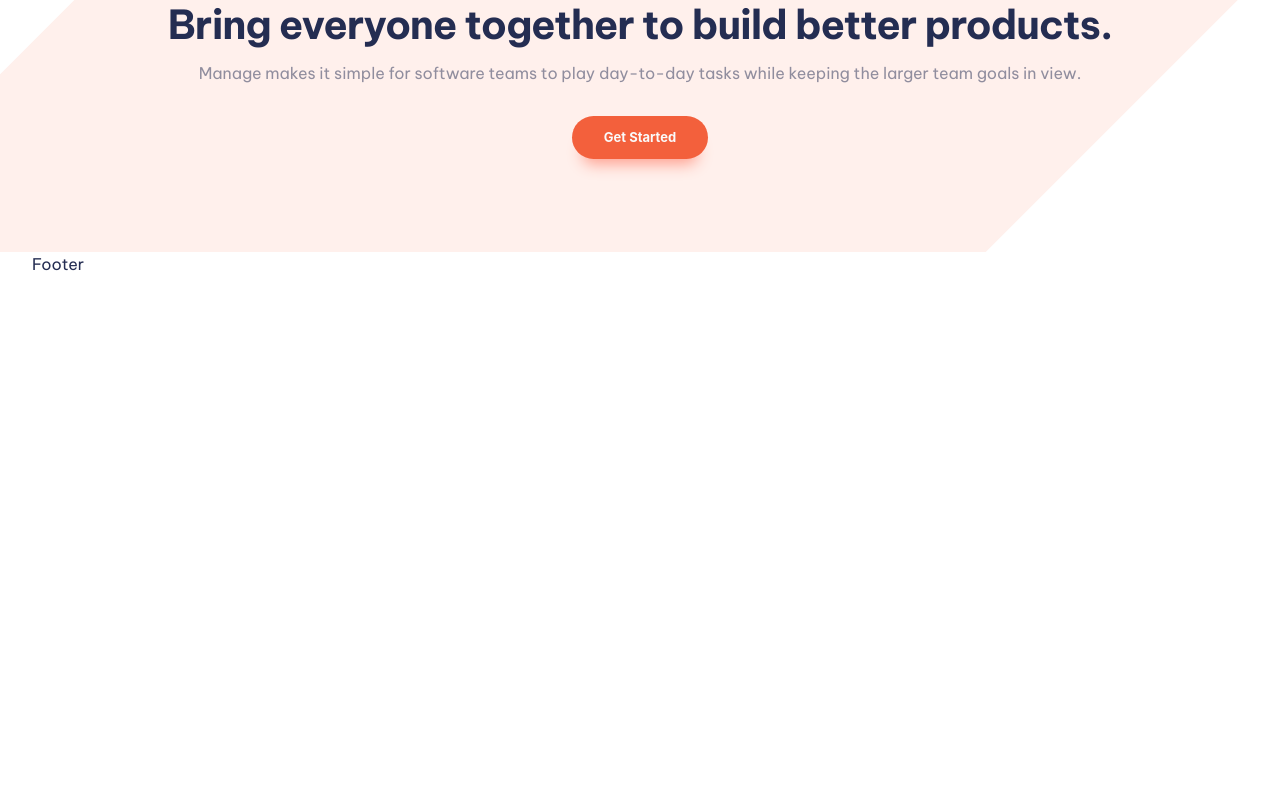
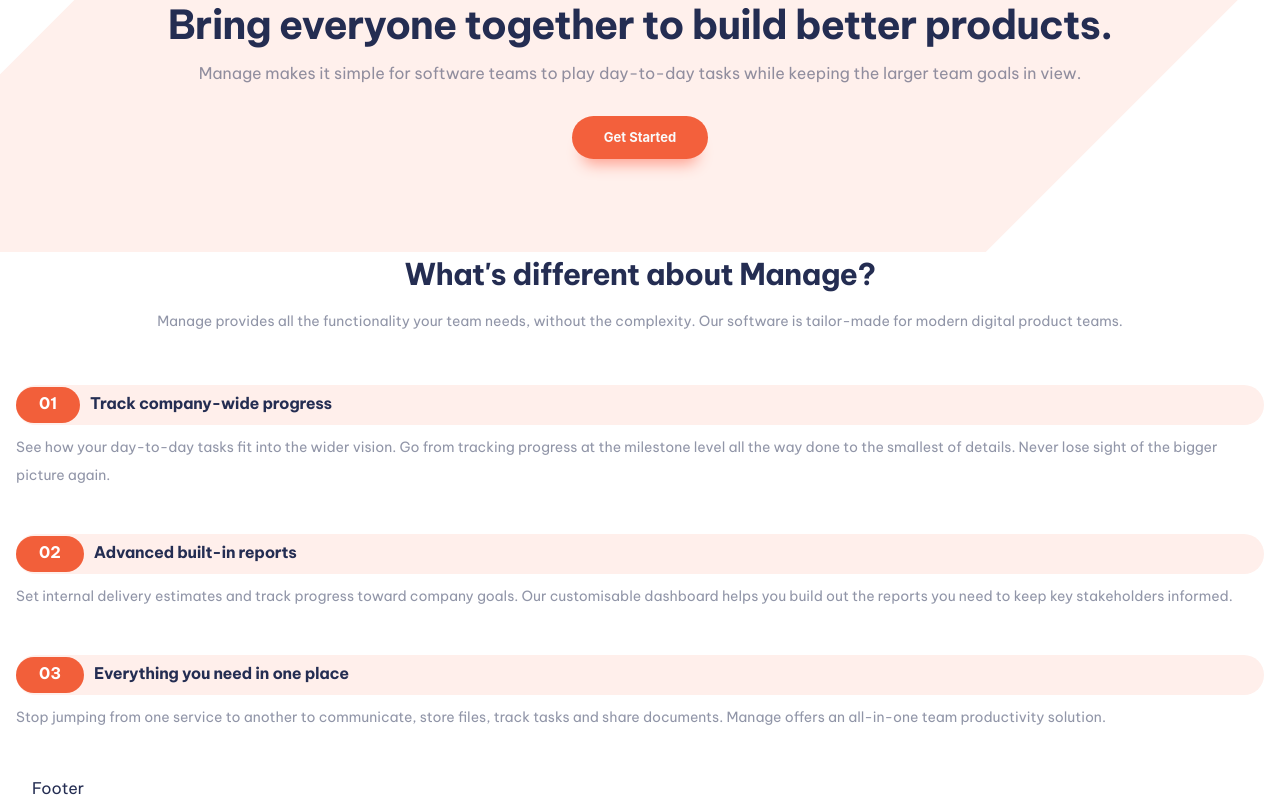
Before and after one commit to kpav33/manage-landing-page, a Next.js app: page / in a window 1280 px wide. Shown: the part 634-1434 px from the top of the page. Before the commit the page ends 910 px from the top, so only its background shows below. Built offline with nearby package versions, Linux system fonts and the light colour scheme.

Commit message:
Add reasons section

```diff
--- /dev/null
+++ b/components/ReasonsSection/ReasonsSection.module.css
@@ -0,0 +1,54 @@
+.container {
+    padding: 0px 16px;
+}
+
+.heading {
+    font-weight: 800;
+    font-size: 30px;
+    line-height: 45px;
+    letter-spacing: -0.62px;
+    text-align: center;
+    color: var(--primaryBlue);
+    padding: 0px 20px;
+}
+
+.reasonsContainer {
+    margin-bottom: 45px;
+}
+
+.text {
+    padding: 10px 10px 50px 10px;
+    font-weight: 400;
+    font-size: 14px;
+    line-height: 28px;
+    text-align: center;
+    opacity: 0.5;
+}
+
+.reasonsTitle {
+    background-color: var(--paleRed);
+    font-weight: 700;
+    font-size: 16px;
+    line-height: 24px;
+    letter-spacing: -0.3px;
+    padding: 6px 0px 10px 0px;
+    border-radius: 39px;
+
+}
+
+.reasonsTitle span {
+    padding: 6px 23px 10px 23px;
+    background-color: var(--primaryRed);
+    border-radius: 39px;
+    color: #FFF;
+    margin-right: 10px;
+    letter-spacing: 0px;
+}
+
+.reasonsText {
+    font-weight: 400;
+    font-size: 14px;
+    line-height: 28px;
+    opacity: 0.5;
+    margin-top: 8px;
+}
--- /dev/null
+++ b/components/ReasonsSection/index.js
@@ -0,0 +1,50 @@
+import React from "react";
+
+import styles from "./ReasonsSection.module.css";
+
+export default function ReasonsSection() {
+  return (
+    <section className={styles.container}>
+      <div>
+        <h2 className={styles.heading}>What&apos;s different about Manage?</h2>
+        <p className={styles.text}>
+          Manage provides all the functionality your team needs, without the
+          complexity. Our software is tailor-made for modern digital product
+          teams.
+        </p>
+      </div>
+      <div>
+        <div className={styles.reasonsContainer}>
+          <div className={styles.reasonsTitle}>
+            <span>01</span>Track company-wide progress
+          </div>
+          <p className={styles.reasonsText}>
+            See how your day-to-day tasks fit into the wider vision. Go from
+            tracking progress at the milestone level all the way done to the
+            smallest of details. Never lose sight of the bigger picture again.
+          </p>
+        </div>
+        <div className={styles.reasonsContainer}>
+          <div className={styles.reasonsTitle}>
+            <span>02</span>Advanced built-in reports
+          </div>
+          <p className={styles.reasonsText}>
+            Set internal delivery estimates and track progress toward company
+            goals. Our customisable dashboard helps you build out the reports
+            you need to keep key stakeholders informed.
+          </p>
+        </div>
+        <div className={styles.reasonsContainer}>
+          <div className={styles.reasonsTitle}>
+            <span>03</span>Everything you need in one place
+          </div>
+          <p className={styles.reasonsText}>
+            Stop jumping from one service to another to communicate, store
+            files, track tasks and share documents. Manage offers an all-in-one
+            team productivity solution.
+          </p>
+        </div>
+      </div>
+    </section>
+  );
+}
--- a/pages/index.js
+++ b/pages/index.js
@@ -4,6 +4,7 @@ import styles from "../styles/Home.module.css";
 import Header from "../components/Header";
 import Footer from "../components/Footer";
 import Banner from "../components/Banner";
+import ReasonsSection from "../components/ReasonsSection";
 
 export default function Home() {
   return (
@@ -20,6 +21,7 @@ export default function Home() {
       <main>
         {/* <Header /> */}
         <Banner />
+        <ReasonsSection />
         <Footer />
         {/* <Image
           src="/bg-simplify-section-desktop.svg"
```
